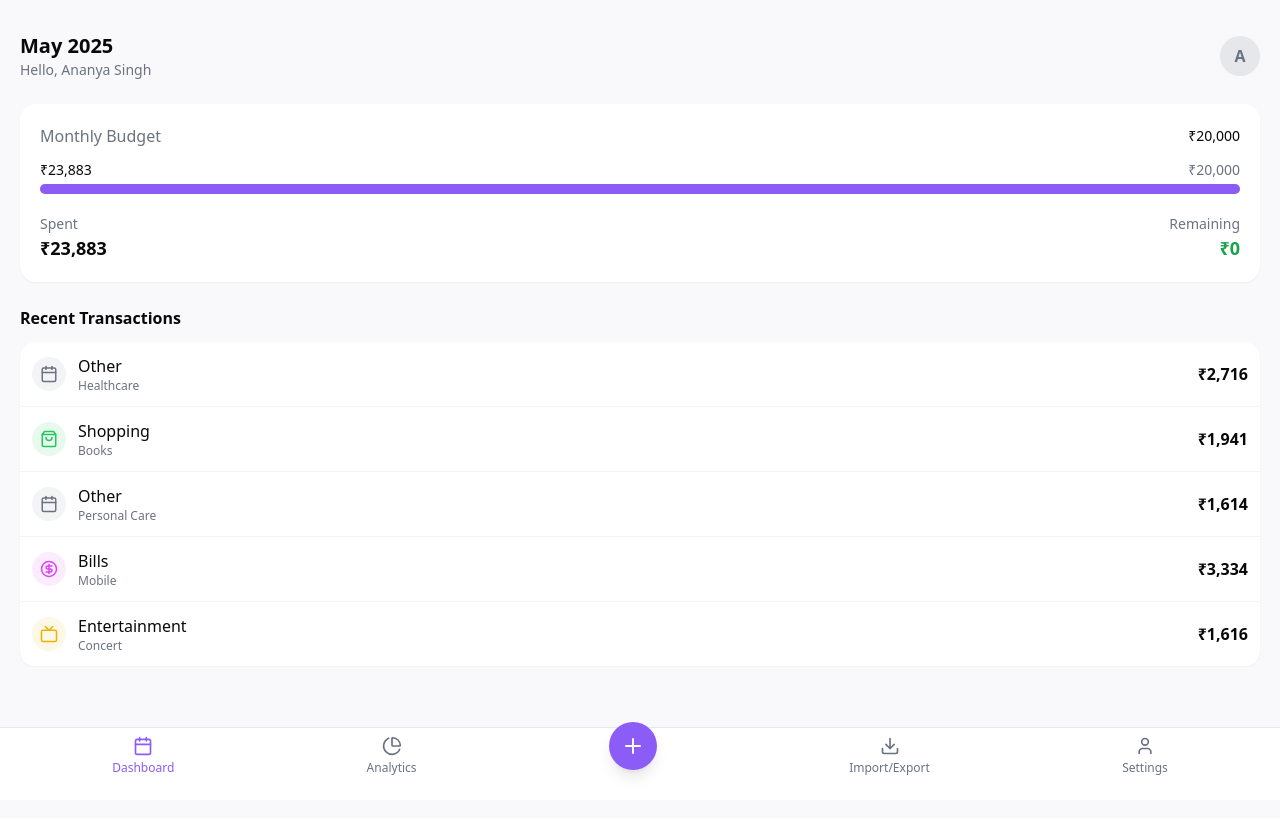
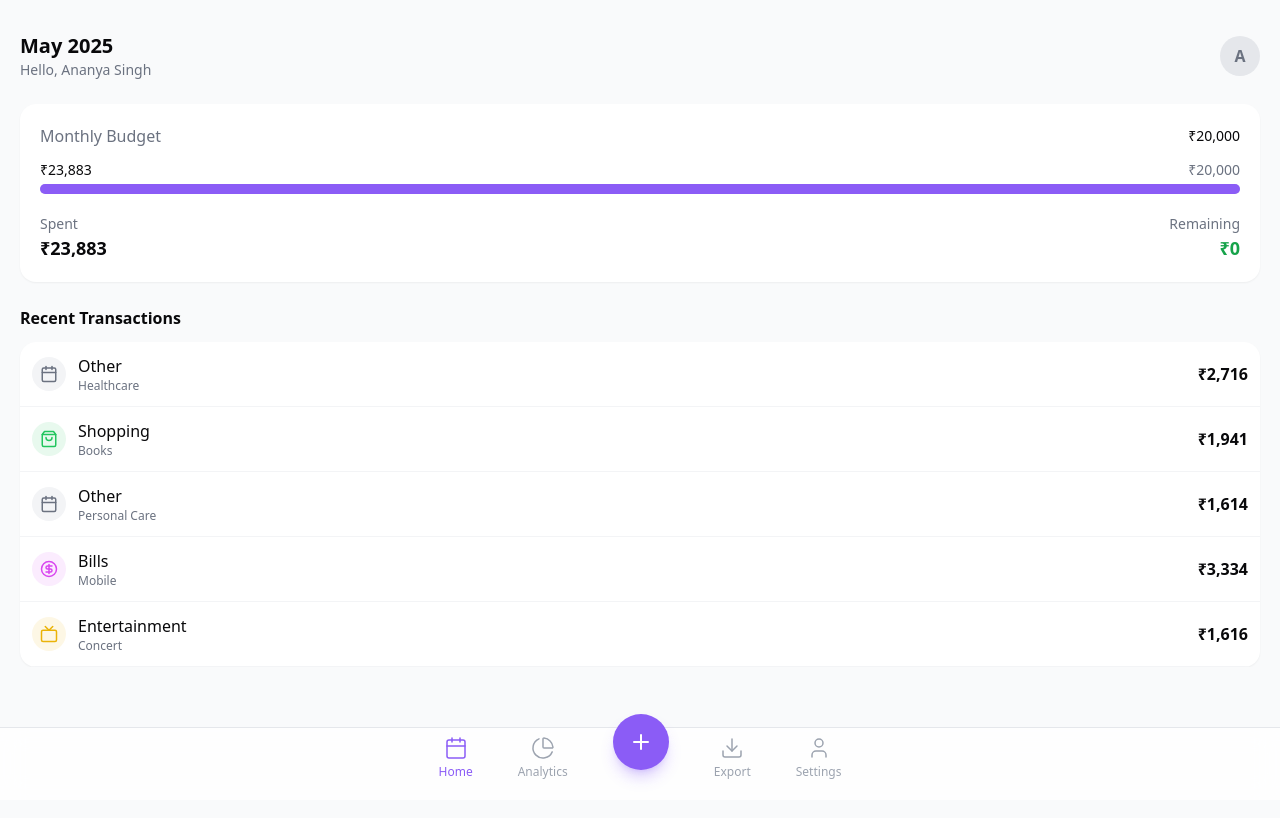
Before and after one commit to abinjshaju2/finflow-iphone-wireframes, a React (Vite) app: page / in a window 1280 px wide. Shown: the top 818 px of the page. Built offline with nearby package versions, Linux system fonts and the light colour scheme.

Commit message:
Refactor: Apply iOS design principles
Update the application's style to align with iOS design guidelines.

```diff
--- a/src/components/Layout.tsx
+++ b/src/components/Layout.tsx
@@ -12,54 +12,54 @@ const Layout: React.FC<{ children: React.ReactNode }> = ({ children }) => {
   };
 
   return (
-    <div className="bg-background">
+    <div className="bg-gray-50 min-h-screen flex flex-col">
       {/* Main Content */}
-      <div className="app-content">
+      <div className="app-content flex-1 overflow-auto">
         {children}
       </div>
 
-      {/* Bottom Navigation */}
-      <div className="fixed bottom-0 left-0 w-full bg-white border-t border-gray-200 pb-6 pt-2 px-4">
-        <div className="flex justify-around items-center">
+      {/* Bottom Navigation - iOS Style */}
+      <div className="fixed bottom-0 left-0 w-full bg-white/80 backdrop-blur-md border-t border-gray-200 pb-5 pt-2 px-6">
+        <div className="flex justify-around items-center max-w-md mx-auto">
           <button
             onClick={() => navigate('/')}
-            className={`flex flex-col items-center ${isActive('/') ? 'text-expense-primary' : 'text-gray-500'}`}
+            className={`flex flex-col items-center ${isActive('/') ? 'text-expense-primary' : 'text-gray-400'}`}
           >
-            <Calendar className="h-5 w-5" />
-            <span className="text-xs mt-1">Dashboard</span>
+            <Calendar className="h-6 w-6" strokeWidth={1.5} />
+            <span className="text-xs mt-1 font-medium">Home</span>
           </button>
 
           <button
             onClick={() => navigate('/analytics')}
-            className={`flex flex-col items-center ${isActive('/analytics') ? 'text-expense-primary' : 'text-gray-500'}`}
+            className={`flex flex-col items-center ${isActive('/analytics') ? 'text-expense-primary' : 'text-gray-400'}`}
           >
-            <PieChart className="h-5 w-5" />
-            <span className="text-xs mt-1">Analytics</span>
+            <PieChart className="h-6 w-6" strokeWidth={1.5} />
+            <span className="text-xs mt-1 font-medium">Analytics</span>
           </button>
 
-          <div className="relative -mt-5">
+          <div className="relative -mt-8">
             <button
               onClick={() => navigate('/add-expense')}
-              className="bg-expense-primary text-white p-3 rounded-full shadow-lg"
+              className="bg-expense-primary shadow-lg shadow-expense-primary/30 text-white p-4 rounded-full"
             >
-              <Plus className="h-6 w-6" />
+              <Plus className="h-6 w-6" strokeWidth={2} />
             </button>
           </div>
 
           <button
             onClick={() => navigate('/import-export')}
-            className={`flex flex-col items-center ${isActive('/import-export') ? 'text-expense-primary' : 'text-gray-500'}`}
+            className={`flex flex-col items-center ${isActive('/import-export') ? 'text-expense-primary' : 'text-gray-400'}`}
           >
-            <Download className="h-5 w-5" />
-            <span className="text-xs mt-1">Import/Export</span>
+            <Download className="h-6 w-6" strokeWidth={1.5} />
+            <span className="text-xs mt-1 font-medium">Export</span>
           </button>
 
           <button
             onClick={() => navigate('/settings')}
-            className={`flex flex-col items-center ${isActive('/settings') ? 'text-expense-primary' : 'text-gray-500'}`}
+            className={`flex flex-col items-center ${isActive('/settings') ? 'text-expense-primary' : 'text-gray-400'}`}
           >
-            <User className="h-5 w-5" />
-            <span className="text-xs mt-1">Settings</span>
+            <User className="h-6 w-6" strokeWidth={1.5} />
+            <span className="text-xs mt-1 font-medium">Settings</span>
           </button>
         </div>
       </div>
--- a/src/index.css
+++ b/src/index.css
@@ -86,8 +86,28 @@
     font-feature-settings: "rlig" 1, "calt" 1;
   }
 }
+
+/* iOS-style elements */
+@layer components {
+  .ios-button {
+    @apply bg-blue-500 text-white text-center py-3.5 rounded-xl font-medium text-lg shadow-sm active:bg-blue-600 transition-colors;
+  }
+
+  .ios-button-secondary {
+    @apply bg-gray-200 text-gray-800 text-center py-3.5 rounded-xl font-medium text-lg shadow-sm active:bg-gray-300 transition-colors;
+  }
+
+  .ios-input {
+    @apply bg-gray-100 border-0 rounded-xl px-4 py-3.5 text-base focus:ring-2 focus:ring-expense-primary outline-none w-full;
+  }
+
+  .ios-card {
+    @apply bg-white rounded-xl shadow-sm p-4 mb-4;
+  }
+}
+
 .app-content {
   height: 100%;
-  padding: 20px 0 80px; /* Adjusted padding to remove space for status bar */
+  padding: 20px 0 80px; /* Adjusted padding to account for the bottom nav */
   overflow-y: auto;
 }
```
